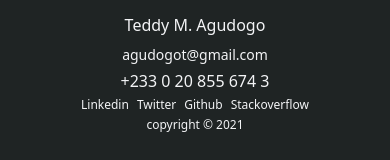
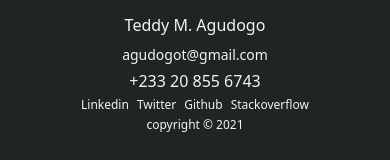
Before and after one commit to kofi-teddy/kofi-teddy, a Vue app: page / in a window 390 px wide. Shown: the part 3517-3677 px from the top of the page. Built offline with nearby package versions, Linux system fonts and the light colour scheme.

Commit message:
phone number updates

```diff
--- a/src/App.vue
+++ b/src/App.vue
@@ -265,7 +265,7 @@
               <a href="mailto:agudogot@gmail.com" target="_blank">agudogot@gmail.com</a>
             </div>
             <div class="mt-1 text-gray-100 text-xm">
-              <a href="tel:+2330208556743" target="_blank">+233 0 20 855 674 3</a>
+              <a href="tel:+2330208556743" target="_blank">+233 20 855 6743</a>
             </div>
             <div class="mt-1 text-xs text-gray-100">
               <span class="mx-1"><a href="https://www.linkedin.com/in/teddy-agud/" target="_blank">Linkedin</a></span>
```
